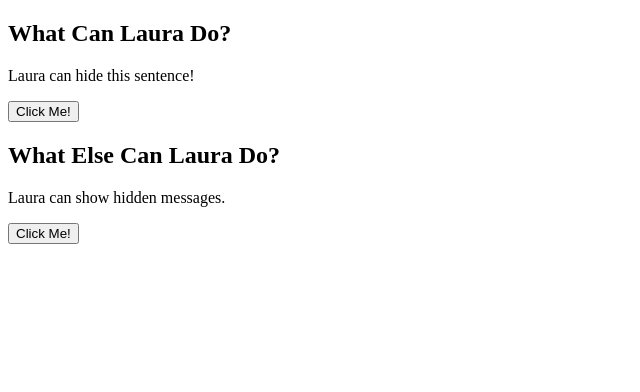
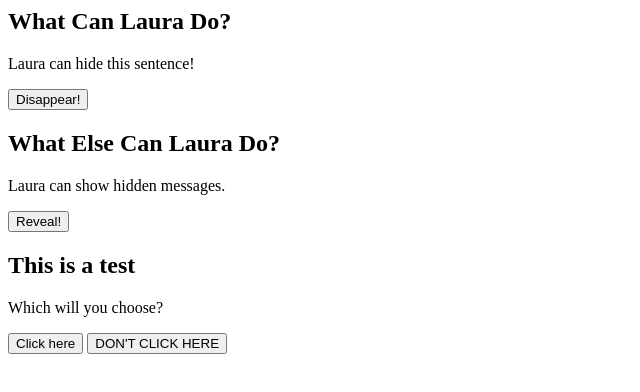
Before and after one commit to lauraheppell/lauraheppell.github.io, a plain HTML site: page index.html in a window 1280 px wide. Shown: the whole page, without its empty margins (0-640 px from the left). Drawn offline with Linux system fonts and the light colour scheme.

Commit message:
Update index.html

```diff
--- a/index.html
+++ b/index.html
@@ -1,28 +1,30 @@
-<!DOCTYPE html>
-<html>
-<body>
-
 <h2>What Can Laura Do?</h2>
 
 <p id="demo">Laura can hide this sentence!</p>
 
-<button type="button" onclick="document.getElementById('demo').style.display='none'">Click Me!</button>
+<button type="button" onclick="document.getElementById('demo').style.display='none'">Disappear!</button>
 
-</body>
-</html>
-
-
-<!DOCTYPE html>
-<html>
-<body>
 
 <h2>What Else Can Laura Do?</h2>
 
 <p>Laura can show hidden messages.</p>
 
-<p id="demo" style="display:none">Merry Christmas!</p>
 
-<button type="button" onclick="document.getElementById('demo').style.display='block'">Click Me!</button>
+<button type="button" onclick="document.getElementById('demo').style.display='block'">Reveal!</button>
 
-</body>
-</html>
+
+<head>
+<script>
+function myButt(x) {
+  document.getElementById("duh").innerHTML = "You listened..." + x;
+}
+</script>
+</head>
+<body>
+
+<h2>This is a test</h2>
+
+<p id="duh">Which will you choose?</p>
+
+<button type="button" onclick="myButt('')">Click here</button>
+<button type="button" onclick="myButt('NOT')">DON'T CLICK HERE</button>
```
